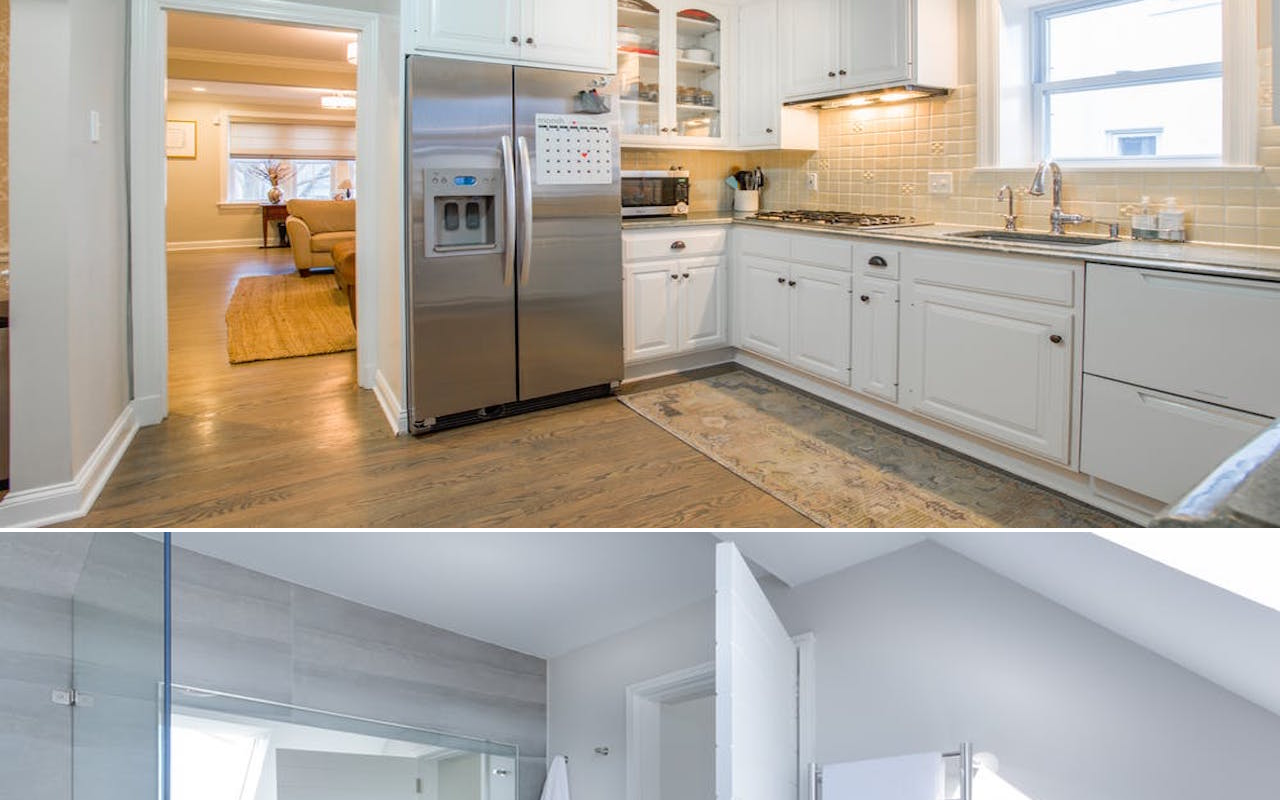
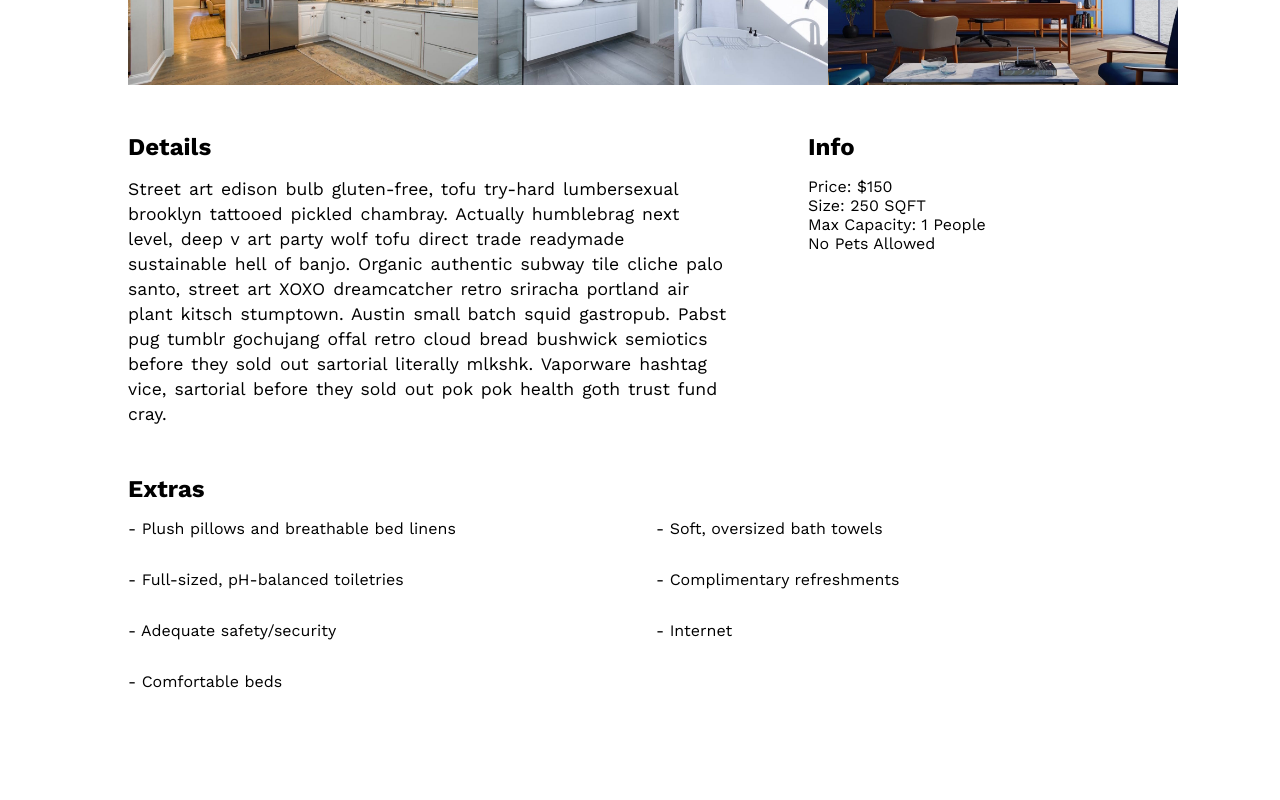
Before and after one commit to JEKO10/Hotel, a React (Create React App) app: page /#/room/1 in a window 1280 px wide. Shown: the part 840-1640 px from the top of the page. After the commit the page ends 1579 px from the top, so only its background shows below. Built offline with nearby package versions, Linux system fonts and the light colour scheme.

Commit message:
SingleRoom style

```diff
--- a/src/components/SingleRoom.jsx
+++ b/src/components/SingleRoom.jsx
@@ -35,17 +35,21 @@ function SingleRoom() {
         </div>
         <div>
           <h1>Info</h1>
-          <h3>Price: ${fields.price}</h3>
-          <h3>Size: {fields.size} SQFT</h3>
-          <h3>Max Capacity: {fields.capacity} People</h3>
-          <h3>{fields.pets ? "Pets Allowed" : "No Pets Allowed"}</h3>
+          <ul>
+            <li>Price: ${fields.price}</li>
+            <li>Size: {fields.size} SQFT</li>
+            <li>Max Capacity: {fields.capacity} People</li>
+            <li>{fields.pets ? "Pets Allowed" : "No Pets Allowed"}</li>
+          </ul>
         </div>
       </div>
       <div className="extras">
         <h1>Extras</h1>
-        {fields.extras.map((extra) => (
-          <h3>- {extra}</h3>
-        ))}
+        <ul>
+          {fields.extras.map((extra) => (
+            <li>- {extra}</li>
+          ))}
+        </ul>
       </div>
     </section>
   );
--- a/src/sass/_singleRoom.scss
+++ b/src/sass/_singleRoom.scss
@@ -1,9 +1,64 @@
-.singleRoom .hero {
-  h1 {
-    text-transform: capitalize;
+.singleRoom {
+  font-family: $primaryFont;
+
+  .hero {
+    h1 {
+      text-transform: capitalize;
+    }
+
+    .underline {
+      margin-bottom: 3rem;
+    }
   }
 
-  .underline {
-    margin-bottom: 3rem;
+  .gallery {
+    @include flex(space-between, center);
+    max-width: 80vw;
+    margin: 5rem auto 3rem;
+
+    img {
+      width: 350px;
+    }
+  }
+
+  .details {
+    @include flex(flex-start, baseline);
+    max-width: 80vw;
+    margin: 0 auto;
+
+    h1 {
+      margin-bottom: 1rem;
+    }
+
+    > div:first-of-type {
+      margin-right: 5rem;
+    }
+
+    ul {
+      list-style-type: none;
+    }
+
+    p {
+      max-width: 600px;
+      font-size: 1.1rem;
+      word-spacing: 2px;
+      line-height: 25px;
+    }
+  }
+
+  .extras {
+    max-width: 80vw;
+    margin: 3rem auto;
+
+    h1 {
+      margin-bottom: 1rem;
+    }
+
+    ul {
+      list-style-type: none;
+      display: grid;
+      grid-template-columns: repeat(auto-fit, minmax(330px, 1fr));
+      grid-gap: 2rem;
+    }
   }
 }
```
